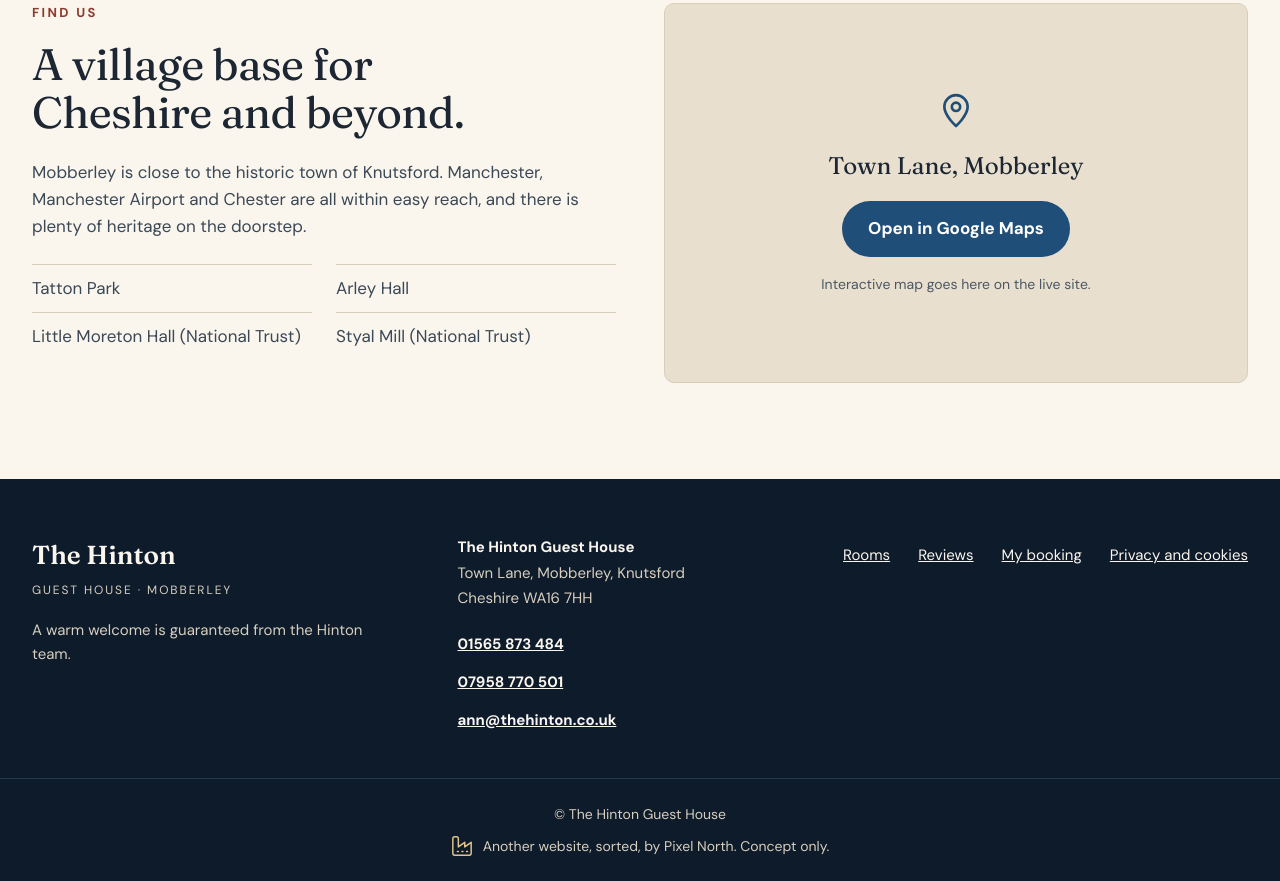
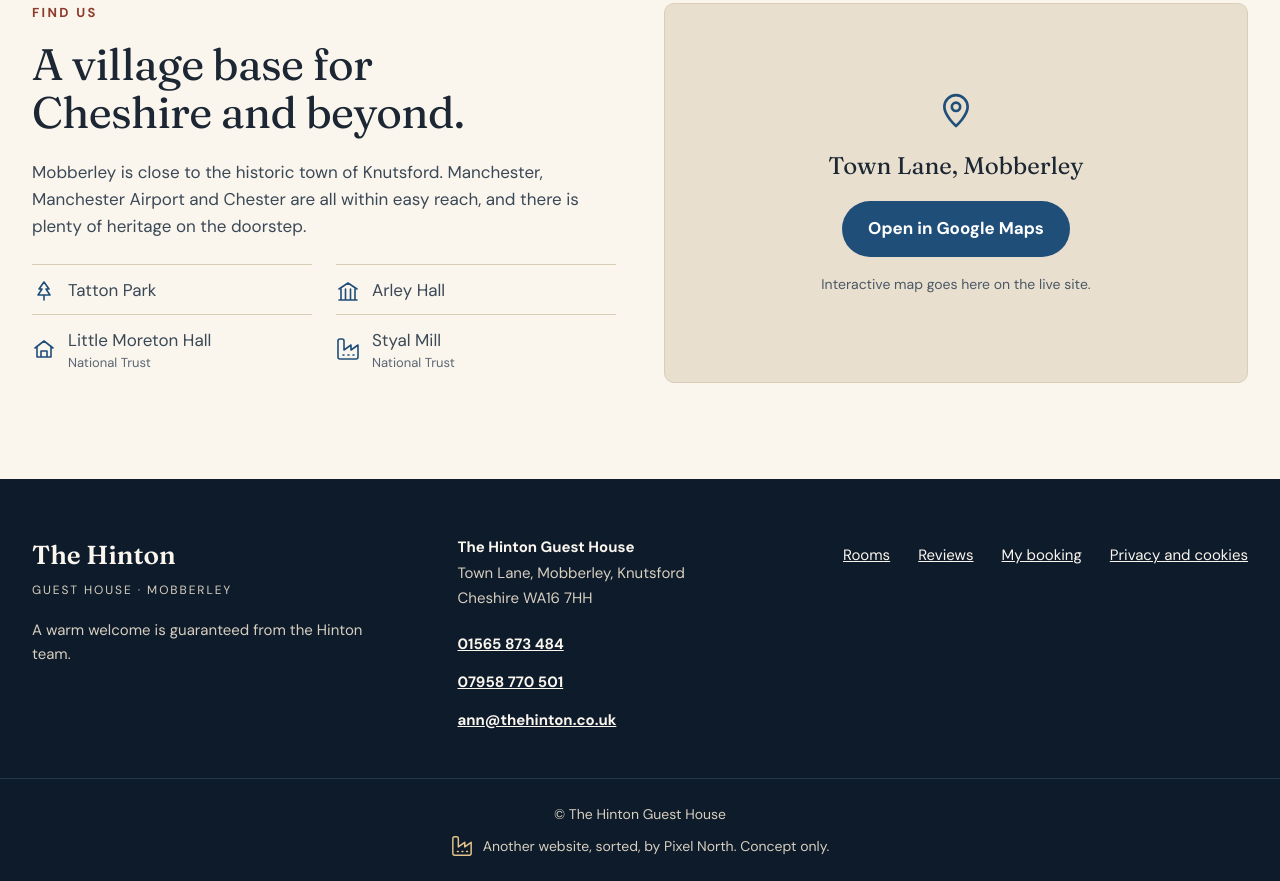
Before and after one commit to jedarlingtonx/thehintonguesthouse.co.uk, a plain HTML site: page index.html in a window 1280 px wide. Shown: the part 5670-6551 px from the top of the page. Drawn offline with Linux system fonts and the light colour scheme.

Commit message:
Add icons to the nearby attractions list
Co-Authored-By: Claude Sonnet 5.5 <noreply@anthropic.com>
Claude-Session: https://claude.ai/code/session_01Gu4sFXKZU6ks1MUPr4tava

```diff
--- a/index.html
+++ b/index.html
@@ -366,10 +366,10 @@ document.addEventListener('keydown',function(e){if(e.key==='Escape')set(false)})
 <h2 style="margin:0 0 22px;font-family:'Fraunces',Georgia,serif;font-weight:400;font-size:44px;line-height:1.1;letter-spacing:-0.015em;text-wrap:balance">A village base for Cheshire and beyond.</h2>
 <p style="margin:0 0 24px;color:#3B4856;text-wrap:pretty">Mobberley is close to the historic town of Knutsford. Manchester, Manchester Airport and Chester are all within easy reach, and there is plenty of heritage on the doorstep.</p>
 <ul style="margin:0;padding:0;list-style:none;display:grid;grid-template-columns:repeat(auto-fit,minmax(min(200px,100%),1fr));gap:10px 24px;color:#3B4856">
-<li style="border-top:1px solid #D9CEB8;padding-top:10px">Tatton Park</li>
-<li style="border-top:1px solid #D9CEB8;padding-top:10px">Arley Hall</li>
-<li style="border-top:1px solid #D9CEB8;padding-top:10px">Little Moreton Hall (National Trust)</li>
-<li style="border-top:1px solid #D9CEB8;padding-top:10px">Styal Mill (National Trust)</li>
+<li style="border-top:1px solid #D9CEB8;padding-top:12px;display:flex;align-items:center;gap:12px"><svg width="24" height="24" viewBox="0 0 24 24" fill="none" stroke="#1F4E79" stroke-width="1.6" stroke-linecap="round" stroke-linejoin="round" aria-hidden="true" style="flex:none"><path d="M12 3l5 7h-3l4 6H6l4-6H7l5-7zM12 16v5"/></svg><span>Tatton Park</span></li>
+<li style="border-top:1px solid #D9CEB8;padding-top:12px;display:flex;align-items:center;gap:12px"><svg width="24" height="24" viewBox="0 0 24 24" fill="none" stroke="#1F4E79" stroke-width="1.6" stroke-linecap="round" stroke-linejoin="round" aria-hidden="true" style="flex:none"><path d="M3 21h18M5 21V10M9.5 21V10M14.5 21V10M19 21V10M3 10l9-6 9 6"/></svg><span>Arley Hall</span></li>
+<li style="border-top:1px solid #D9CEB8;padding-top:12px;display:flex;align-items:center;gap:12px"><svg width="24" height="24" viewBox="0 0 24 24" fill="none" stroke="#1F4E79" stroke-width="1.6" stroke-linecap="round" stroke-linejoin="round" aria-hidden="true" style="flex:none"><path d="M3 11l9-7 9 7M5 10v10h14V10M9 20v-6h6v6"/></svg><span>Little Moreton Hall<small style="display:block;font-size:13px;color:#5A6673;line-height:1.3">National Trust</small></span></li>
+<li style="border-top:1px solid #D9CEB8;padding-top:12px;display:flex;align-items:center;gap:12px"><svg width="24" height="24" viewBox="0 0 24 24" fill="none" stroke="#1F4E79" stroke-width="1.6" stroke-linecap="round" stroke-linejoin="round" aria-hidden="true" style="flex:none"><path d="M2 20a2 2 0 0 0 2 2h16a2 2 0 0 0 2-2V8l-7 5V8l-7 5V4a2 2 0 0 0-2-2H4a2 2 0 0 0-2 2z"/><path d="M17 18h1M12 18h1M7 18h1"/></svg><span>Styal Mill<small style="display:block;font-size:13px;color:#5A6673;line-height:1.3">National Trust</small></span></li>
 </ul>
 </div>
 <div style="flex:1 1 400px;min-width:0;min-height:380px;background:#E8DFCE;border:1px solid #D9CEB8;border-radius:10px;display:flex;flex-direction:column;align-items:center;justify-content:center;gap:16px;padding:32px;text-align:center">
```
